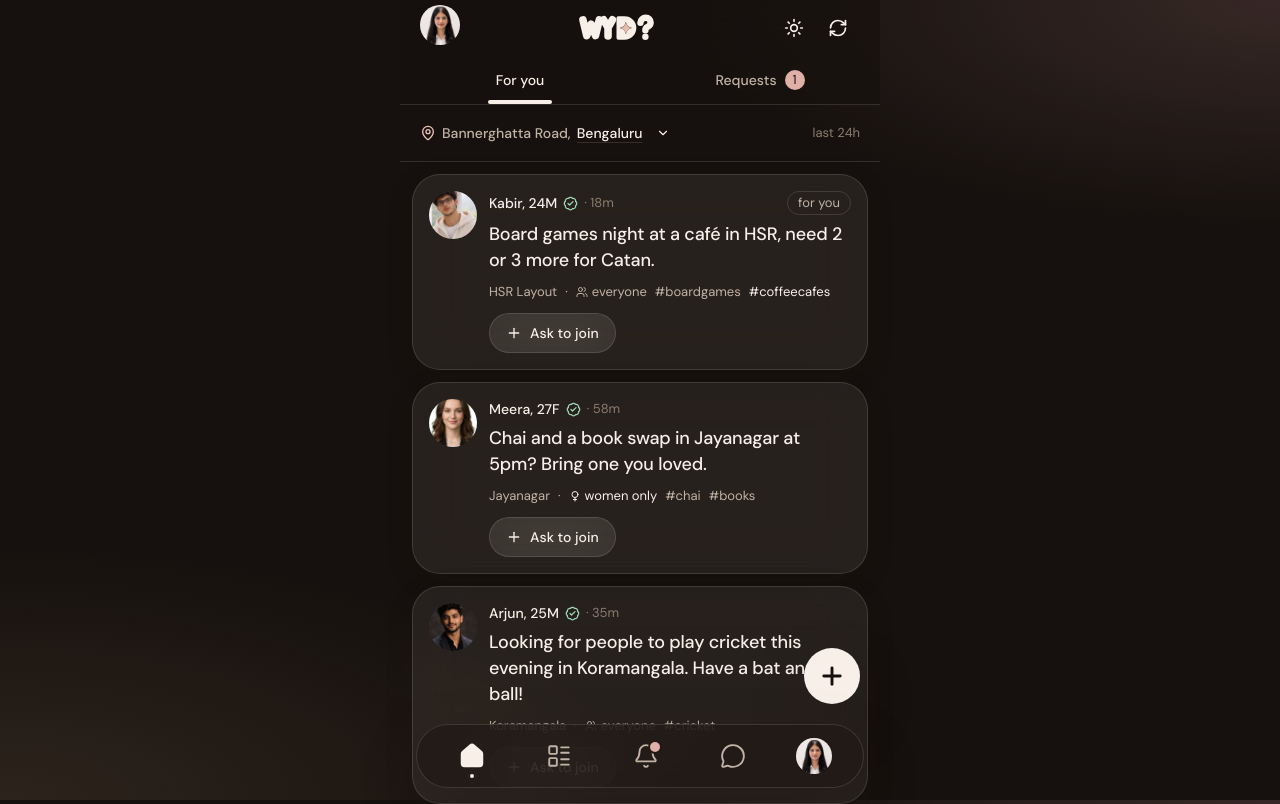
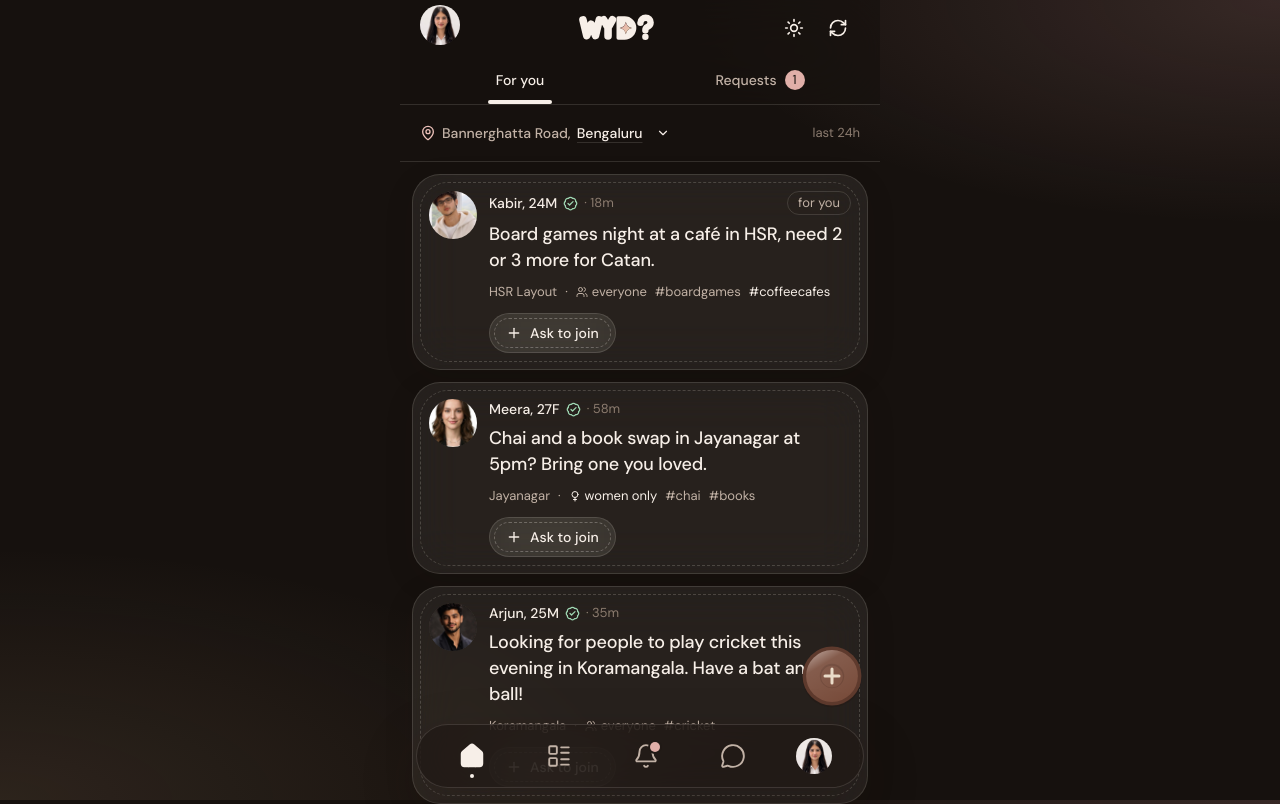
Before and after one commit to Pragatii29/wyd, a Next.js app: page /preview in a window 1280 px wide. Shown: the top 804 px of the page. Built offline with nearby package versions, Linux system fonts and the light colour scheme.

Commit message:
Button-box theme: sewing-button interests, stitched buttons/cards, button progress, floating buttons; social slide after city
Co-Authored-By: Claude Opus 5.5 <noreply@anthropic.com>

```diff
--- a/app/globals.css
+++ b/app/globals.css
@@ -70,6 +70,27 @@ body {
   -webkit-backdrop-filter: blur(24px) saturate(1.15);
   backdrop-filter: blur(24px) saturate(1.15);
 }
+
+/* Button-box theme: a dashed "stitch" line just inside the edge, like a sewn-on patch or a
+   button's thread. Used on buttons, chips and cards. */
+.stitch { position: relative; }
+.stitch::after {
+  content: "";
+  position: absolute;
+  inset: 4px;
+  border: 1.5px dashed currentColor;
+  border-radius: inherit;
+  opacity: 0.28;
+  pointer-events: none;
+}
+.stitch-loose::after { inset: 7px; opacity: 0.18; }
+
+/* Floating sewing buttons on brand screens. */
+@keyframes bob {
+  0%, 100% { transform: translateY(0) rotate(var(--r, 0deg)); }
+  50% { transform: translateY(-8px) rotate(calc(var(--r, 0deg) + 6deg)); }
+}
+.animate-bob { animation: bob var(--d, 6s) ease-in-out var(--delay, 0s) infinite; }
 
 .text-shine {
   background-image: var(--shine);
@@ -159,6 +180,7 @@ body {
   .animate-toast-in { animation-name: fade-in; }
   .animate-marquee,
   .animate-twirl-in,
+  .animate-bob,
   .haze-orb,
   .haze-sphere,
   .animate-twinkle { animation: none; }
--- a/components/BottomNav.tsx
+++ b/components/BottomNav.tsx
@@ -4,6 +4,7 @@ import Link from "next/link";
 import Image from "next/image";
 import { usePathname } from "next/navigation";
 import { Bell, House, LayoutList, MessageCircle, Plus } from "lucide-react";
+import { SewingButton } from "@/components/SewingButton";
 
 // Icon-only bottom bar (Home · My WYDs · Notifications · Chats · Profile) plus a floating "+" to drop a WYD.
 export function BottomNav({
@@ -35,9 +36,11 @@ export function BottomNav({
         <Link
           href="/wyd/new"
           aria-label="Drop a WYD"
-          className="fixed bottom-[calc(96px+env(safe-area-inset-bottom))] right-[max(20px,calc(50%-220px))] z-30 flex size-14 items-center justify-center rounded-full bg-ink text-on-ink shadow-float transition duration-fast ease-out active:scale-[0.97] focus-visible:outline-2 focus-visible:outline-offset-2 focus-visible:outline-ink"
+          className="fixed bottom-[calc(92px+env(safe-area-inset-bottom))] right-[max(16px,calc(50%-224px))] z-30 flex size-16 items-center justify-center rounded-full transition duration-fast ease-out hover:-rotate-12 active:scale-[0.94] focus-visible:outline-2 focus-visible:outline-offset-2 focus-visible:outline-ink"
         >
-          <Plus size={28} strokeWidth={2.5} />
+          {/* A big cocoa sewing button with a cream "+" stitched in the middle. */}
+          <SewingButton colour={1} holes={0} size={64} className="absolute inset-0" />
+          <Plus size={24} strokeWidth={3} className="relative text-candle" />
         </Link>
       )}
       <nav
--- /dev/null
+++ b/components/SewingButton.tsx
@@ -0,0 +1,93 @@
+// A glossy sewing button (the button-box reference): a raised rim, a recessed centre, thread holes,
+// and a highlight. `sewn` stitches a thread cross through the holes — the "picked" state.
+// Pure SVG, so it scales cleanly and needs no images.
+
+export type ButtonShape = "round" | "flower" | "heart" | "star";
+
+// Colours from the reference: pinks, cocoa browns, cream, caramel and mustard.
+export const BUTTON_COLOURS = [
+  { base: "#F2A9C0", rim: "#E58AA8", thread: "#FFF6F1" }, // candy pink
+  { base: "#7A4E3D", rim: "#5E3A2D", thread: "#F3E3CF" }, // cocoa
+  { base: "#F3E7D6", rim: "#E0CDB4", thread: "#7A4E3D" }, // cream
+  { base: "#E46F9C", rim: "#CF5687", thread: "#FFF0C9" }, // hot pink
+  { base: "#D7B07A", rim: "#BF955F", thread: "#FFF6F1" }, // caramel
+  { base: "#F8D5E0", rim: "#EEB9CB", thread: "#7A4E3D" }, // blush
+  { base: "#4F3128", rim: "#3A231C", thread: "#F2A9C0" }, // dark chocolate
+  { base: "#E7B43F", rim: "#CF9B27", thread: "#FFF6F1" }, // mustard
+] as const;
+
+const SHAPES: Record<ButtonShape, string> = {
+  round: "M50 4a46 46 0 1 1 0 92a46 46 0 1 1 0-92z",
+  // Five rounded petals.
+  flower:
+    "M50 6c9 0 15 8 14 16c7-6 18-5 22 4c4 9-1 17-9 20c8 3 13 12 8 20c-5 9-15 9-21 3c1 9-5 17-15 17s-16-8-15-17c-6 6-16 6-21-3c-5-8 0-17 8-20c-8-3-13-11-9-20c4-9 15-10 22-4c-1-8 5-16 15-16z",
+  heart: "M50 90C22 70 6 54 6 33C6 18 17 8 30 8c9 0 16 5 20 12c4-7 11-12 20-12c13 0 24 10 24 25c0 21-16 37-44 57z",
+  // Soft five-point star.
+  star: "M50 5c3 0 5 2 6 5l9 19 21 3c6 1 8 8 4 12L74 59l4 21c1 6-5 10-10 7L50 77 32 87c-5 3-11-1-10-7l4-21L10 44c-4-4-2-11 4-12l21-3 9-19c1-3 3-5 6-5z",
+};
+
+export function SewingButton({
+  shape = "round",
+  colour = 0,
+  holes = 4,
+  sewn = false,
+  size = 64,
+  className = "",
+}: {
+  shape?: ButtonShape;
+  colour?: number;
+  // 0 = no holes (when an icon sits in the centre).
+  holes?: 0 | 2 | 4;
+  sewn?: boolean;
+  size?: number;
+  className?: string;
+}) {
+  const c = BUTTON_COLOURS[colour % BUTTON_COLOURS.length];
+  const holeAt = holes === 4 ? [[42, 42], [58, 42], [42, 58], [58, 58]] : holes === 2 ? [[42, 50], [58, 50]] : [];
+  const centreY = shape === "heart" ? 46 : shape === "star" ? 54 : 50;
+  return (
+    <svg viewBox="0 0 100 100" width={size} height={size} className={className} aria-hidden>
+      <g transform={`translate(0 ${centreY - 50})`}>
+        {/* soft drop shadow */}
+        <path d={SHAPES[shape]} fill="rgba(40,22,16,0.22)" transform="translate(0 3)" />
+        {/* rim */}
+        <path d={SHAPES[shape]} fill={c.rim} />
+        {/* raised face, slightly inset */}
+        <path d={SHAPES[shape]} fill={c.base} transform="translate(6 6) scale(0.88)" />
+        {/* recessed centre */}
+        <circle cx="50" cy="50" r="19" fill={c.rim} opacity="0.55" />
+        <circle cx="50" cy="51" r="17" fill={c.base} />
+        {/* holes */}
+        {holeAt.map(([x, y]) => (
+          <circle key={`${x}-${y}`} cx={x} cy={y} r="4.2" fill="rgba(40,22,16,0.55)" />
+        ))}
+        {/* thread: a stitched cross through the holes */}
+        {sewn &&
+          holes > 0 &&
+          (holes === 4 ? (
+            <g stroke={c.thread} strokeWidth="3.6" strokeLinecap="round">
+              <path d="M42 42L58 58" />
+              <path d="M58 42L42 58" />
+            </g>
+          ) : (
+            <path d="M42 50H58" stroke={c.thread} strokeWidth="3.6" strokeLinecap="round" />
+          ))}
+        {/* glossy highlight */}
+        <path d={SHAPES[shape]} fill="url(#sewing-gloss)" transform="translate(6 6) scale(0.88)" />
+      </g>
+      <defs>
+        <linearGradient id="sewing-gloss" x1="0" y1="0" x2="0.6" y2="1">
+          <stop offset="0" stopColor="#fff" stopOpacity="0.55" />
+          <stop offset="0.35" stopColor="#fff" stopOpacity="0.08" />
+          <stop offset="1" stopColor="#fff" stopOpacity="0" />
+        </linearGradient>
+      </defs>
+    </svg>
+  );
+}
+
+// A fixed shape/colour for each position, so a grid of buttons looks hand-picked, not random.
+export function buttonLook(i: number): { shape: ButtonShape; colour: number; holes: 2 | 4 } {
+  const shape: ButtonShape = i % 9 === 4 ? "flower" : i % 9 === 7 ? "heart" : i % 11 === 2 ? "star" : "round";
+  return { shape, colour: (i * 3) % BUTTON_COLOURS.length, holes: i % 5 === 3 ? 2 : 4 };
+}
--- a/components/Welcome.tsx
+++ b/components/Welcome.tsx
@@ -89,7 +89,7 @@ export function Welcome() {
   // Splash and intro share the hazy espresso stage; the logo twirls in, then the line and button rise.
   return (
     <main className="relative mx-auto flex min-h-dvh w-full max-w-[480px] flex-col overflow-hidden bg-brand text-on-brand">
-      <Haze />
+      <Haze sphere={false} />
       <div className="relative flex justify-end px-3 pt-3">{phase === "intro" && <ThemeIconButton className="text-on-brand" />}</div>
       <div className="relative flex flex-1 flex-col items-center justify-center px-6 text-center">
         <Logo className="animate-twirl-in h-28 w-auto drop-shadow-[0_10px_40px_rgba(0,0,0,0.25)]" spark twinkle />
--- a/components/WydCard.tsx
+++ b/components/WydCard.tsx
@@ -41,7 +41,7 @@ export function WydCard({
   const body = <p className={`${linkBody ? "line-clamp-5" : ""} text-wyd text-ink`}>{wyd.body}</p>;
 
   return (
-    <article className="mx-3 mt-3 flex gap-3 rounded-card border border-line bg-surface p-4 shadow-card transition duration-base ease-out hover:bg-sunk">
+    <article className="stitch stitch-loose mx-3 mt-3 flex gap-3 rounded-card border border-line bg-surface p-4 shadow-card transition duration-base ease-out hover:bg-sunk">
       <Link href={mine ? "/profile" : `/profile/${wyd.author.id}`} className="shrink-0 self-start rounded-full focus-visible:outline-2 focus-visible:outline-ink">
         <Avatar src={wyd.author.photo_url} name={wyd.author.name} size={48} />
       </Link>
--- a/lib/ui.ts
+++ b/lib/ui.ts
@@ -1,25 +1,25 @@
 // Shared class strings for DESIGN.md components.
-// Glass: solid pill buttons (espresso on sand, cream on espresso), frosted pill fields and chips (see DESIGN.md §15).
+// Glass + button box: solid pill buttons with a stitched edge, frosted pill fields, stitched chips and cards (see DESIGN.md §15–16).
 const base =
   "inline-flex items-center justify-center gap-2 rounded-pill text-label transition duration-fast ease-press active:scale-[0.97] focus-visible:outline-2 focus-visible:outline-offset-2 focus-visible:outline-ink disabled:pointer-events-none disabled:bg-sunk disabled:text-ink-3";
 
 export const btn = {
-  primary: `${base} h-14 w-full bg-ink px-6 text-on-ink text-wyd font-medium shadow-glow hover:opacity-90`,
+  primary: `${base} stitch h-14 w-full bg-ink px-6 text-on-ink text-wyd font-medium shadow-glow hover:opacity-90`,
   // Cream pill for the espresso brand screens (intro, empty states).
-  brand: `${base} h-14 w-full bg-on-brand px-6 text-brand text-wyd font-medium shadow-float hover:opacity-90`,
-  secondary: `${base} h-14 w-full border border-line bg-surface px-6 text-ink hover:bg-sunk`,
-  danger: `${base} h-14 w-full border border-danger bg-surface px-6 text-danger hover:bg-sunk`,
+  brand: `${base} stitch h-14 w-full bg-on-brand px-6 text-brand text-wyd font-medium shadow-float hover:opacity-90`,
+  secondary: `${base} stitch h-14 w-full border border-line bg-surface px-6 text-ink hover:bg-sunk`,
+  danger: `${base} stitch h-14 w-full border border-danger bg-surface px-6 text-danger hover:bg-sunk`,
   ghost: `${base} min-h-11 px-2 text-coral-text hover:underline`,
-  small: `${base} h-10 border border-line bg-surface px-4 text-ink hover:bg-sunk`,
-  smallPrimary: `${base} h-10 bg-ink px-4 text-on-ink hover:opacity-90`,
-  smallAccent: `${base} h-10 bg-ink px-4 text-on-ink hover:opacity-90`,
+  small: `${base} stitch h-10 border border-line bg-surface px-4 text-ink hover:bg-sunk`,
+  smallPrimary: `${base} stitch h-10 bg-ink px-4 text-on-ink hover:opacity-90`,
+  smallAccent: `${base} stitch h-10 bg-ink px-4 text-on-ink hover:opacity-90`,
 };
 
 export const input =
   "h-14 w-full rounded-field border border-line bg-surface px-5 text-body text-ink placeholder:text-ink-3 transition duration-base ease-out hover:border-ink-3 focus:border-ink-2 focus:outline-none focus:ring-2 focus:ring-ink/10 aria-[invalid=true]:border-danger aria-[invalid=true]:ring-danger";
 
 export const chip = (selected: boolean) =>
-  `inline-flex h-9 items-center gap-1 rounded-pill px-4 text-label transition duration-base ease-press active:scale-[0.97] ${
+  `stitch inline-flex h-9 items-center gap-1 rounded-pill px-4 text-label transition duration-base ease-press active:scale-[0.97] ${
     selected ? "bg-ink text-on-ink" : "border border-line bg-surface text-ink hover:bg-sunk"
   }`;
 
@@ -27,7 +27,7 @@ export const label = "text-label text-ink";
 export const meta = "font-mono text-meta text-ink-2";
 // Small label above a section, e.g. "Step 1 of 3".
 export const eyebrow = "text-eyebrow text-ink-2";
-export const card = "rounded-card border border-line bg-surface p-5";
+export const card = "stitch stitch-loose rounded-card border border-line bg-surface p-5";
 export const page = "mx-auto w-full max-w-[480px] px-5";
 
 export const tagLabel = (tag: string) => {
```
Also changed, not shown: app/preview/page.tsx (+6 -1 lines), components/Logo.tsx (+22 -2 lines), components/SignupSlides.tsx (+52 -38 lines), components/SlideShell.tsx (+14 -6 lines), 1 other file (tests, documents, lock files or other folders).
